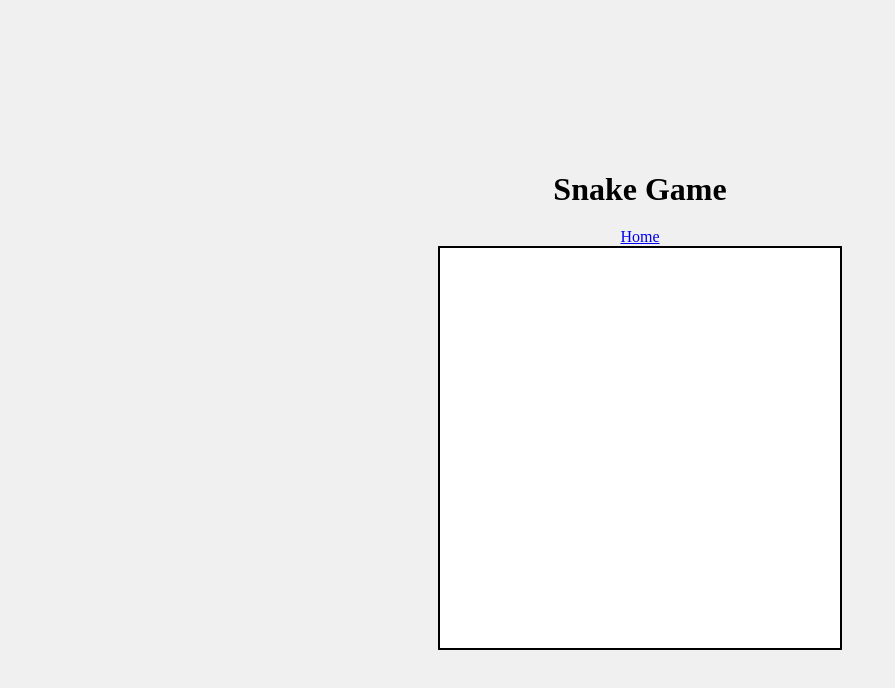
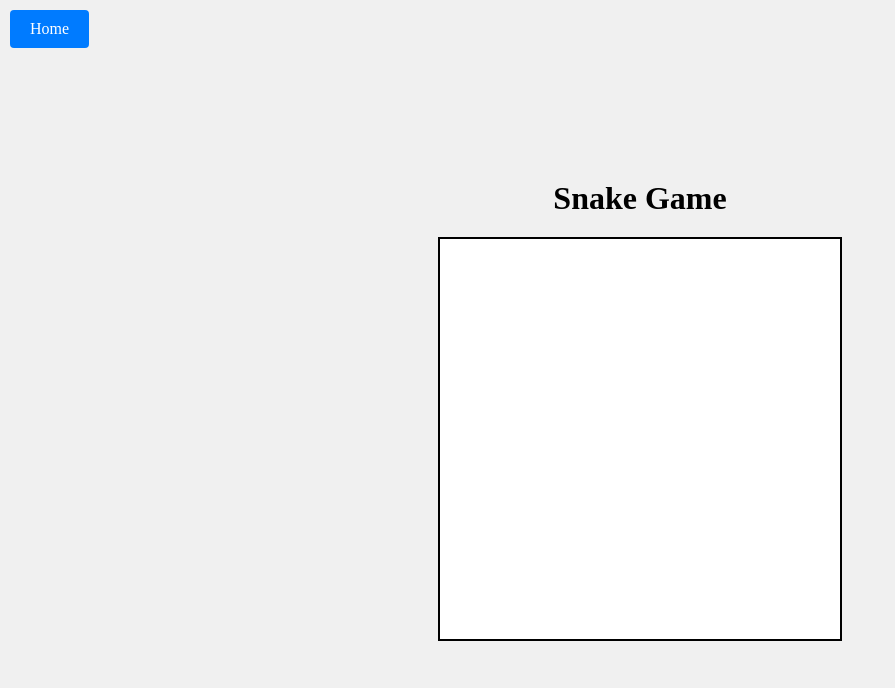
Before and after one commit to Zatoga1/Snake, a plain HTML site: page index.html in a window 1280 px wide. Shown: the whole page, without its empty margins (0-895 px from the left). Drawn offline with Linux system fonts and the light colour scheme.

Commit message:
Update styles.css

```diff
--- a/styles.css
+++ b/styles.css
@@ -12,14 +12,30 @@ h1 {
     margin-bottom: 20px;
 }
 
+#controls {
+    position: absolute;
+    top: 10px;
+    left: 10px;
+}
+
+#homeButton {
+    padding: 10px 20px;
+    font-size: 16px;
+    cursor: pointer;
+    text-decoration: none;
+    color: white;
+    background-color: #007bff;
+    border: none;
+    border-radius: 4px;
+    display: inline-block;
+    text-align: center;
+}
+
+#homeButton:hover {
+    background-color: #0056b3;
+}
+
 canvas {
     background-color: white;
     border: 2px solid black;
 }
-
-#restartButton {
-    margin-top: 20px;
-    padding: 10px 20px;
-    font-size: 16px;
-    cursor: pointer;
-}
```
